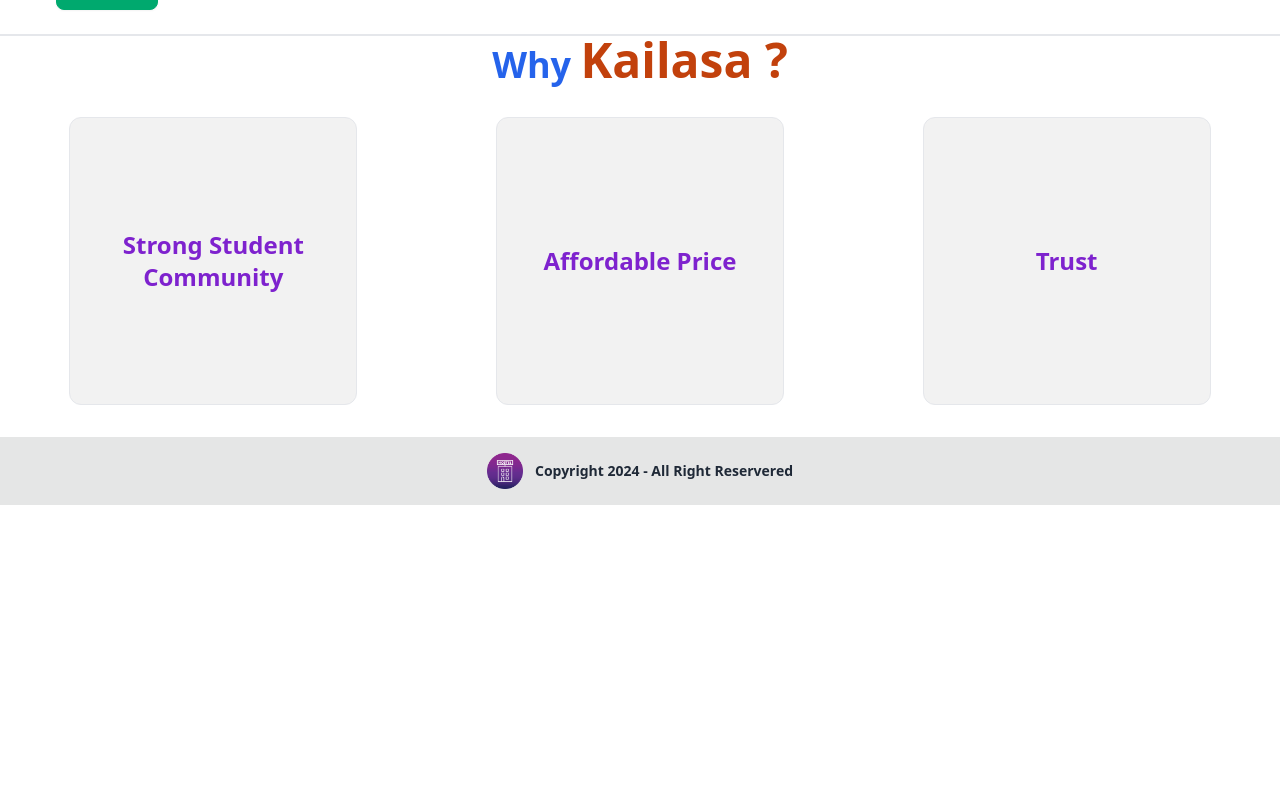
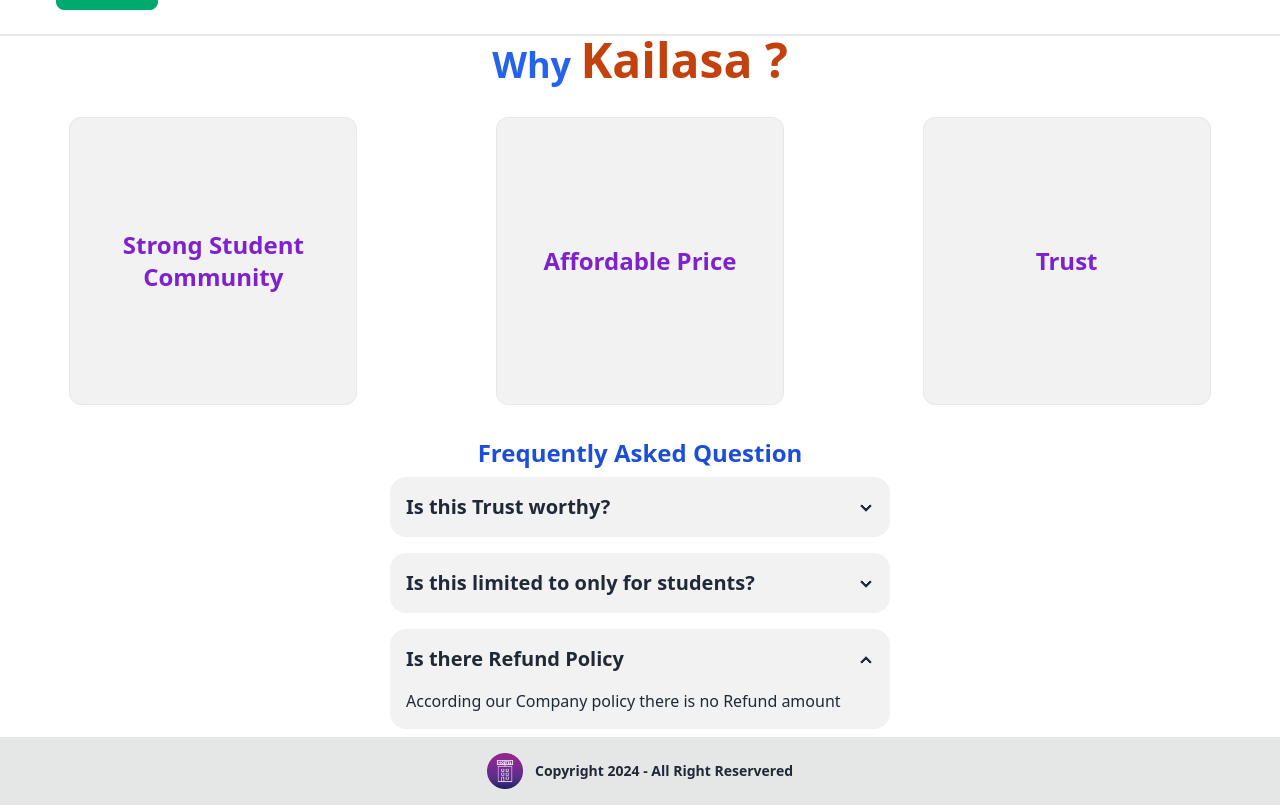
Before and after one commit to SHRIVISHNU-CM/hostel_management, a React (Vite) app in the folder client/: page / in a window 1280 px wide. Shown: the part 366-1171 px from the top of the page. Before the commit the page ends 871 px from the top, so only its background shows below. Built offline with nearby package versions, Linux system fonts and the light colour scheme.

Commit message:
accordion

```diff
--- a/client/src/components/Home.jsx
+++ b/client/src/components/Home.jsx
@@ -4,7 +4,7 @@ import logo from "../assets/logo.png"
 function Home() {
     return (
         <>
-            <head className="flex justify-around">
+            <head className="flex flex-col items-center lg:flex lg:flex-row lg:justify-around">
                 <div>
                     <img src={room1} className="p-2 w-[400px] rounded-xl" />
                     <Link to="/allrooms" className="btn btn-success relative bottom-6 left-3">check out</Link>
@@ -33,7 +33,36 @@ function Home() {
                     </div>
                 </div>
             </main>
-
+            <main className="flex flex-col items-center">
+                <h1 className="font-semibold text-blue-700 text-2xl text-center">Frequently Asked Question</h1>
+                <div className="collapse collapse-arrow bg-base-200 my-2  w-96 lg:w-[500px]">
+                    <input type="radio" name="q-1" defaultChecked/>
+                    <div className="collapse-title text-xl font-semibold">
+                        Is this Trust worthy?
+                    </div>
+                    <div className="collapse-content">
+                        <p>Yes,absolutly we can Trust</p>
+                    </div>
+                </div>
+                <div className="collapse collapse-arrow bg-base-200 my-2 w-96 lg:w-[500px]">
+                    <input type="radio" name="q-1" defaultChecked/>
+                    <div className="collapse-title text-xl font-semibold">
+                    Is this limited to only for students?
+                    </div>
+                    <div className="collapse-content">
+                        <p>100% yes. This is only for students who are studying</p>
+                    </div>
+                </div>
+                <div className="collapse collapse-arrow bg-base-200 my-2 w-96 lg:w-[500px]">
+                    <input type="radio" name="q-1" defaultChecked/>
+                    <div className="collapse-title text-xl font-semibold">
+                        Is there Refund Policy
+                    </div>
+                    <div className="collapse-content">
+                        <p>According our Company policy there is no Refund amount</p>
+                    </div>
+                </div>
+            </main>
 
             <footer className="footer footer-center bg-base-300  text-base-content p-4">
                 <div className="flex gap-3">
```
